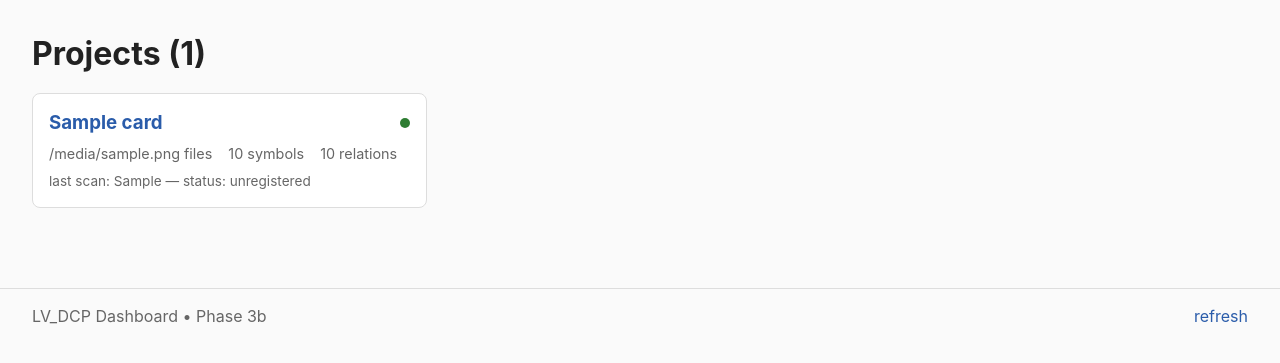
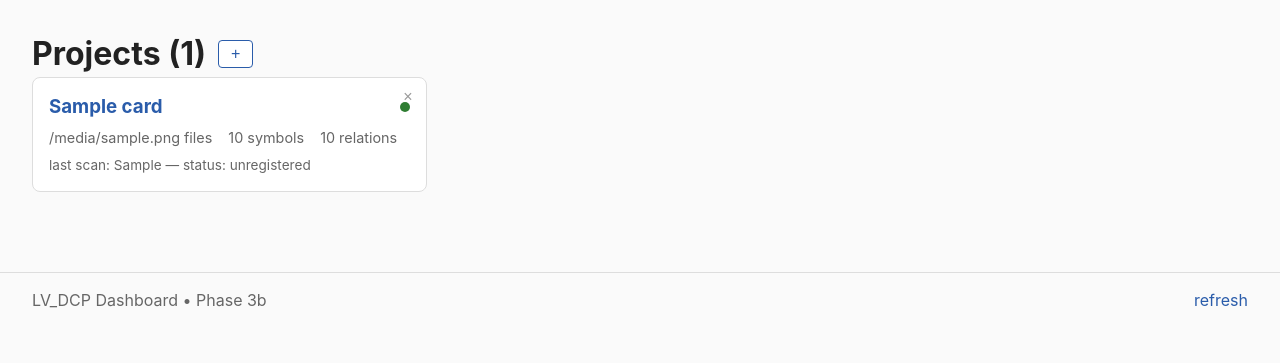
Before and after one commit to lukinvit/LV_DCP, a FastAPI app: template apps/ui/templates/index.html.j2 in a window 1280 px wide. Shown: the part 79-442 px from the top of the page. Run offline with FastAPI, Linux system fonts and the light colour scheme; the template is opened without the code that fills it: most values are stand-ins (such as "Sample title", 1, 10 or a date in 2020); parts of the project's set-up code (start-up, migrations or seed data) failed here and were passed over.

Commit message:
feat(ui): add/remove projects from dashboard
Plus button opens dialog -> path input -> register + scan -> redirect.
Cross button on cards -> confirm -> remove from config -> redirect.
No more ctx watch add/remove from CLI required.

Co-Authored-By: Claude Opus 4.6 (1M context) <noreply@anthropic.com>

```diff
--- a/apps/ui/main.py
+++ b/apps/ui/main.py
@@ -12,6 +12,7 @@ from jinja2 import Environment, FileSystemLoader, select_autoescape
 from apps.ui.routes.api import router as api_router
 from apps.ui.routes.index import router as index_router
 from apps.ui.routes.project import router as project_router
+from apps.ui.routes.projects import router as projects_router
 from apps.ui.routes.settings import router as settings_router
 
 _STATIC_DIR = Path(__file__).parent / "static"
@@ -37,5 +38,6 @@ def create_app() -> FastAPI:
     app.include_router(project_router)
     app.include_router(api_router)
     app.include_router(settings_router)
+    app.include_router(projects_router)
 
     return app
--- a/apps/ui/templates/index.html.j2
+++ b/apps/ui/templates/index.html.j2
@@ -6,12 +6,27 @@
 {% endblock %}
 
 {% block content %}
-    <h1>Projects ({{ workspace.projects_count }})</h1>
+    <div style="display:flex;align-items:center;gap:12px;">
+        <h1 style="margin:0;">Projects ({{ workspace.projects_count }})</h1>
+        <button onclick="document.getElementById('add-project-dialog').showModal()"
+                style="padding:4px 12px;border:1px solid #2a5caa;border-radius:4px;background:white;color:#2a5caa;cursor:pointer;font-size:16px;"
+                title="Add project">+</button>
+    </div>
+    {% include "partials/add_project_modal.html.j2" %}
     <div class="project-grid">
         {% for card in workspace.projects %}
-            {% include "partials/health_card.html.j2" %}
+            <div style="position:relative;">
+                {% include "partials/health_card.html.j2" %}
+                <form method="post" action="/api/projects/{{ card.slug }}/remove"
+                      style="position:absolute;top:8px;right:8px;"
+                      onsubmit="return confirm('Remove {{ card.name }}?')">
+                    <button type="submit"
+                            style="border:none;background:none;color:#999;cursor:pointer;font-size:16px;"
+                            title="Remove project">&times;</button>
+                </form>
+            </div>
         {% else %}
-            <p class="empty">No projects registered. Run <code>ctx watch add &lt;path&gt;</code>.</p>
+            <p class="empty">No projects registered. Click + to add one.</p>
         {% endfor %}
     </div>
 {% endblock %}
--- /dev/null
+++ b/apps/ui/templates/partials/add_project_modal.html.j2
@@ -0,0 +1,22 @@
+<dialog id="add-project-dialog" style="border:1px solid #ccc;border-radius:8px;padding:24px;max-width:500px;">
+    <h3 style="margin-top:0;">Add Project</h3>
+    <form method="post" action="/api/projects/add">
+        <label for="project-path" style="display:block;margin-bottom:4px;font-size:14px;">
+            Absolute path to project directory:
+        </label>
+        <input type="text" name="path" id="project-path"
+               placeholder="/Users/you/projects/my-project"
+               required
+               style="width:100%;padding:8px;border:1px solid #ccc;border-radius:4px;font-size:14px;box-sizing:border-box;">
+        <div style="margin-top:16px;display:flex;gap:8px;justify-content:flex-end;">
+            <button type="button" onclick="this.closest('dialog').close()"
+                    style="padding:8px 16px;border:1px solid #ccc;border-radius:4px;background:white;cursor:pointer;">
+                Cancel
+            </button>
+            <button type="submit"
+                    style="padding:8px 16px;border:none;border-radius:4px;background:#2a5caa;color:white;cursor:pointer;">
+                Add &amp; Scan
+            </button>
+        </div>
+    </form>
+</dialog>
```
Also changed, not shown: apps/ui/routes/projects.py (added, +43 -0 lines).
